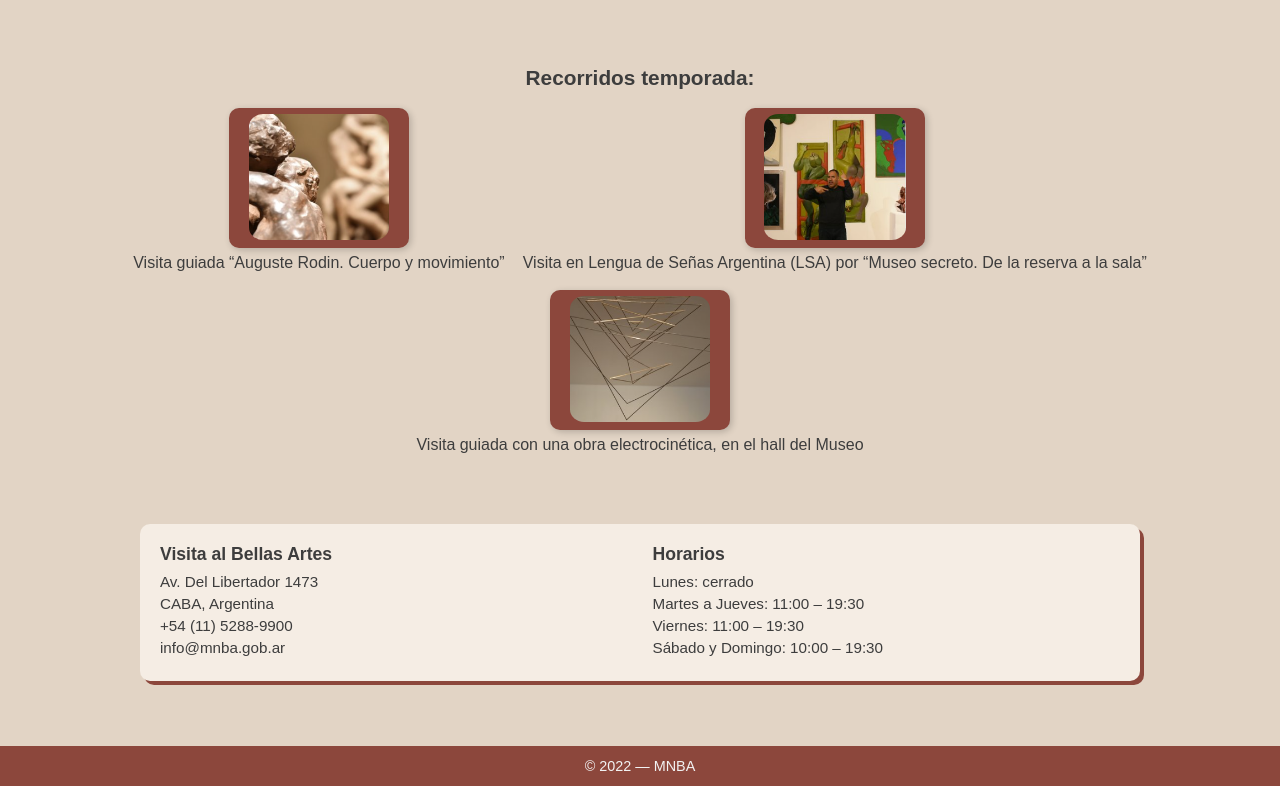
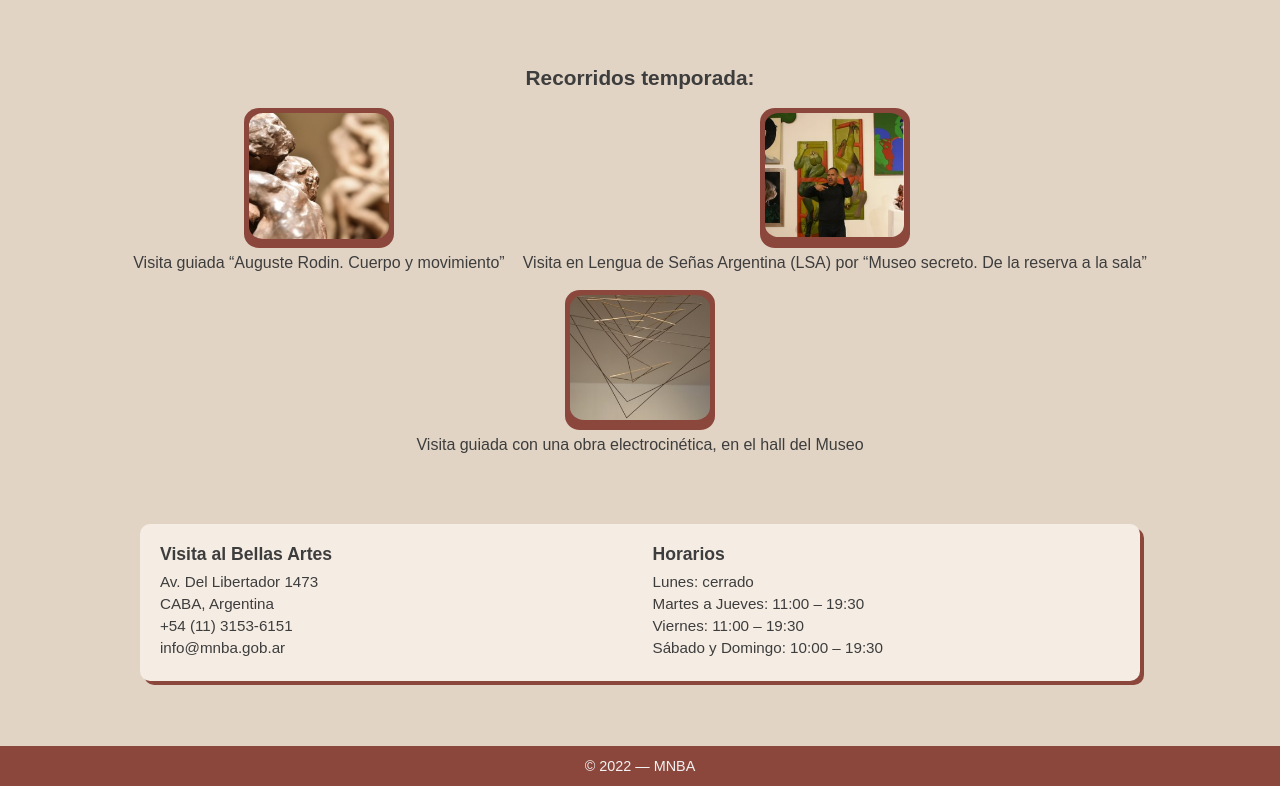
Before and after one commit to CallMeQuimo/colegio2025-practicas.prof, a plain HTML site: page index.html in a window 1280 px wide. Shown: the part 524-1310 px from the top of the page. Drawn offline with Linux system fonts and the light colour scheme.

Commit message:
Retoques

```diff
--- a/index.html
+++ b/index.html
@@ -9,7 +9,7 @@
   <link rel="stylesheet" href="style.css" />
 </head>
 <body>
-  <!-- Cabecera -->
+  <!-- Header -->
   <header>
     <div class="cab-c">
       <a href="index.html">
@@ -43,7 +43,7 @@
       </div>
     </section>
 
-    <!-- Recorridos sugeridos -->
+    <!-- Recorridos -->
     <section id="vis" class="rec-sec">
       <h2>Recorridos temporada:</h2>
       <div class="rec-grid">
@@ -72,7 +72,7 @@
           <ul>
             <li>Av. Del Libertador 1473</li>
             <li>CABA, Argentina</li>
-            <li>+54 (11) 5288-9900</li>
+            <li>+54 (11) 3153-6151</li>
             <li>info@mnba.gob.ar</li>
           </ul>
         </div>
--- a/style.css
+++ b/style.css
@@ -119,17 +119,16 @@ header {
   align-items: center;
 }
 .rec-th {
-  width: 180px;
+  width: 150px;
   height: 140px;
-  background-color: #8c473c; /* bordo oscuro */
-  border-radius: 10px;
-  box-shadow: 2px 2px 7px rgba(0, 0, 0, 0.2);
+  background-color: #8c473c; /* bordó oscuro */
+  border-radius: 10%;
   margin-bottom: 6px;
 
 }
 .rec-th img{
-  max-width: 90%;
-  max-height: 90%;
+  max-width: 93%;
+  max-height: 93%;
   border-radius: 10%;
   margin-top: 3%;
 }
```
